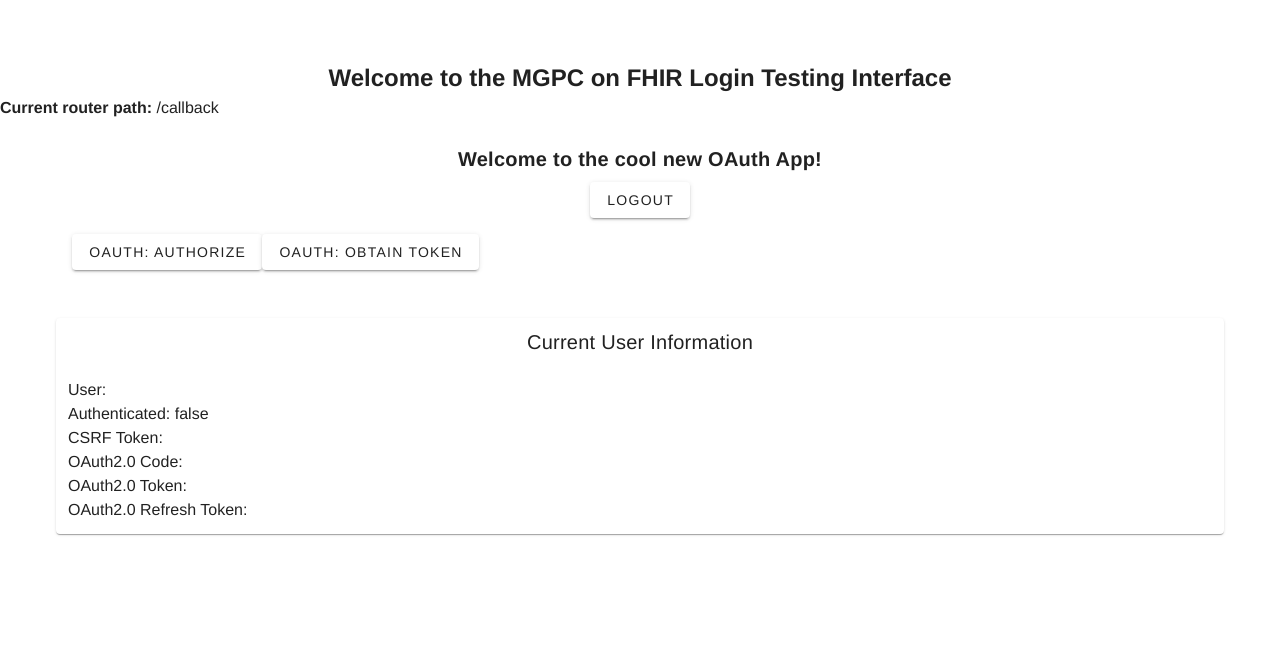
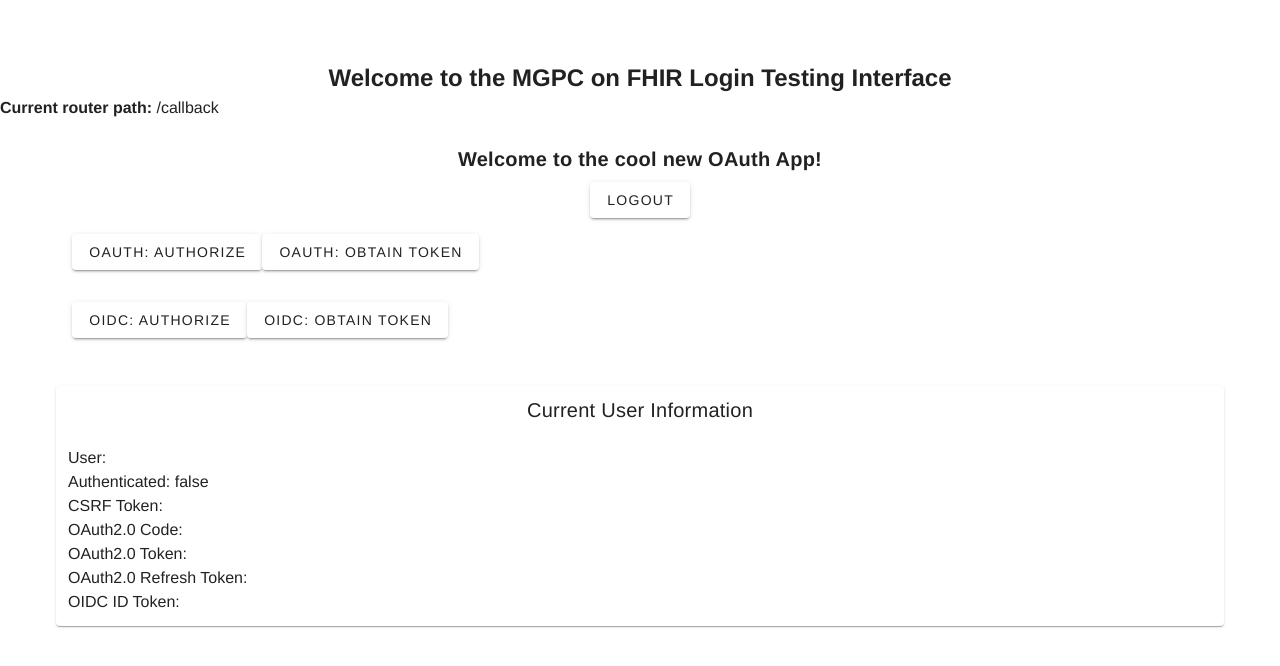
Before and after one commit to ARPA-H-FEAST/smart-server, a Vue app in the folder interface-prototype/: page /callback in a window 1280 px wide. Shown: the top 666 px of the page. Built offline with nearby package versions, Linux system fonts and the light colour scheme; no server answers.

Commit message:
Add OIDC components to the workflow

```diff
--- a/interface-prototype/src/components/OAuth.vue
+++ b/interface-prototype/src/components/OAuth.vue
@@ -2,6 +2,10 @@
     <v-container class="justify-left">
         <v-btn type="submit" @click.prevent="oauthAuthorize()">OAuth: Authorize</v-btn>
         <v-btn type="submit" @click.prevent="oauthGetToken()">OAuth: Obtain Token</v-btn>
+    </v-container>
+    <v-container class="justify-left">
+        <v-btn type="submit" @click.prevent="oidcAuthorize()">OIDC: Authorize</v-btn>
+        <v-btn type="submit" @click.prevent="oidcGetToken()">OIDC: Obtain Token</v-btn>
     </v-container>
 </template>
 <script setup>
@@ -28,6 +32,24 @@ async function oauthGetToken() {
     }
 }
 
+async function oidcAuthorize() {
+          const response = await userStore.oidcAuthorize()
+          console.log("OIDC: Redirect is ", response)
+          if (response) {
+            console.log("---> Redirecting router to ", response)
+            window.location.replace(response)
+          }
+        }
+
+async function oidcGetToken() {
+    const response = await userStore.oidcGetToken()
+    console.log("OIDC: Code exchanged for token")
+    if (response) {
+        // handle result
+    }
+}
+
+
 onMounted(() => {
     console.log("Composition: mounted!")
     console.log("---> Store? ", userStore.user)
--- a/interface-prototype/src/components/UserInfo.vue
+++ b/interface-prototype/src/components/UserInfo.vue
@@ -10,7 +10,8 @@
                 CSRF Token: {{ userStore.token }}<br>
                 OAuth2.0 Code: {{ userStore.code }}<br>
                 OAuth2.0 Token: {{ userStore?.credentials.accessToken }}<br>
-                OAuth2.0 Refresh Token: {{ userStore?.credentials.refreshToken }}
+                OAuth2.0 Refresh Token: {{ userStore?.credentials.refreshToken }}<br>
+                OIDC ID Token: {{ userStore?.credentials.idToken  }}<br>
 
             </v-col>
         </v-card>
```
